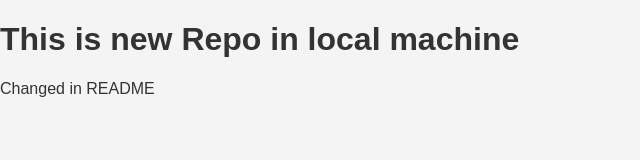
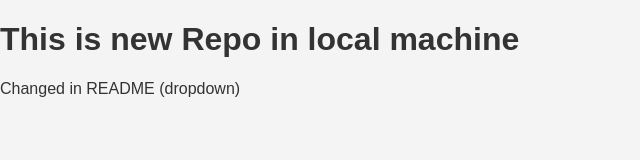
Before and after one commit to Rohith6721/LocalRepo, a plain HTML site: page index.html in a window 1280 px wide. Shown: the whole page, without its empty margins (0-640 px from the left). Drawn offline with Linux system fonts and the light colour scheme.

Commit message:
dropdown

```diff
--- a/index.html
+++ b/index.html
@@ -9,7 +9,7 @@
 <body>
     <div>
         <h1>This is new Repo in local machine</h1>
-        <p>Changed in README</p>
+        <p>Changed in README (dropdown)</p>
     </div>
 </body>
 </html>
```
